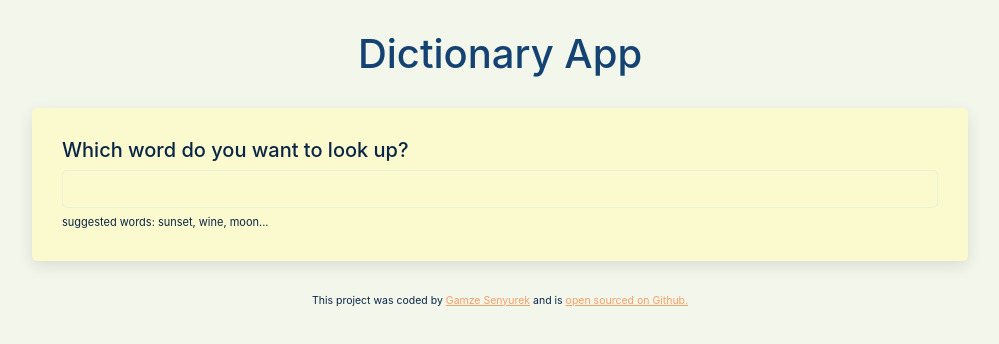
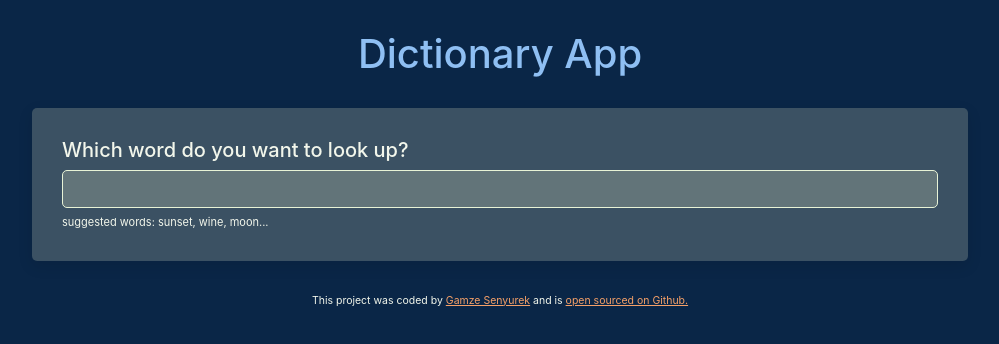
Before and after one commit to senyurekgamze/react-dictionary, a React (Create React App) app: page / in a window 1280 px wide. Shown: the top 344 px of the page, without its empty margins (140-1139 px from the left). Built offline with nearby package versions, Linux system fonts and the light colour scheme; no server answers.

Commit message:
update css files

```diff
--- a/src/App.css
+++ b/src/App.css
@@ -1,6 +1,6 @@
 body {
-  background-color: #f2f6eb;
-  color: #0a2647;
+  color: #f2f6eb;
+  background-color: #0a2647;
 }
 
 a {
@@ -16,7 +16,7 @@ a {
 .App h1 {
   text-align: center;
   margin: 30px 0;
-  color: #144272;
+  color: #8fbff3;
 }
 
 .App {
--- a/src/Dictionary.css
+++ b/src/Dictionary.css
@@ -1,5 +1,5 @@
 .Dictionary section {
-  background-color: #fbf9ce;
+  background-color: #fbf9ce34;
   padding: 30px;
   margin: 20px 0;
   border-radius: 5px;
@@ -8,7 +8,7 @@
 
 .Dictionary input {
   width: 100%;
-  background-color: #fbf9ce;
+  background-color: #fbf9ce34;
   padding: 6px 4px;
   border-radius: 5px;
   border: 1px solid #e8f3d6;
```
